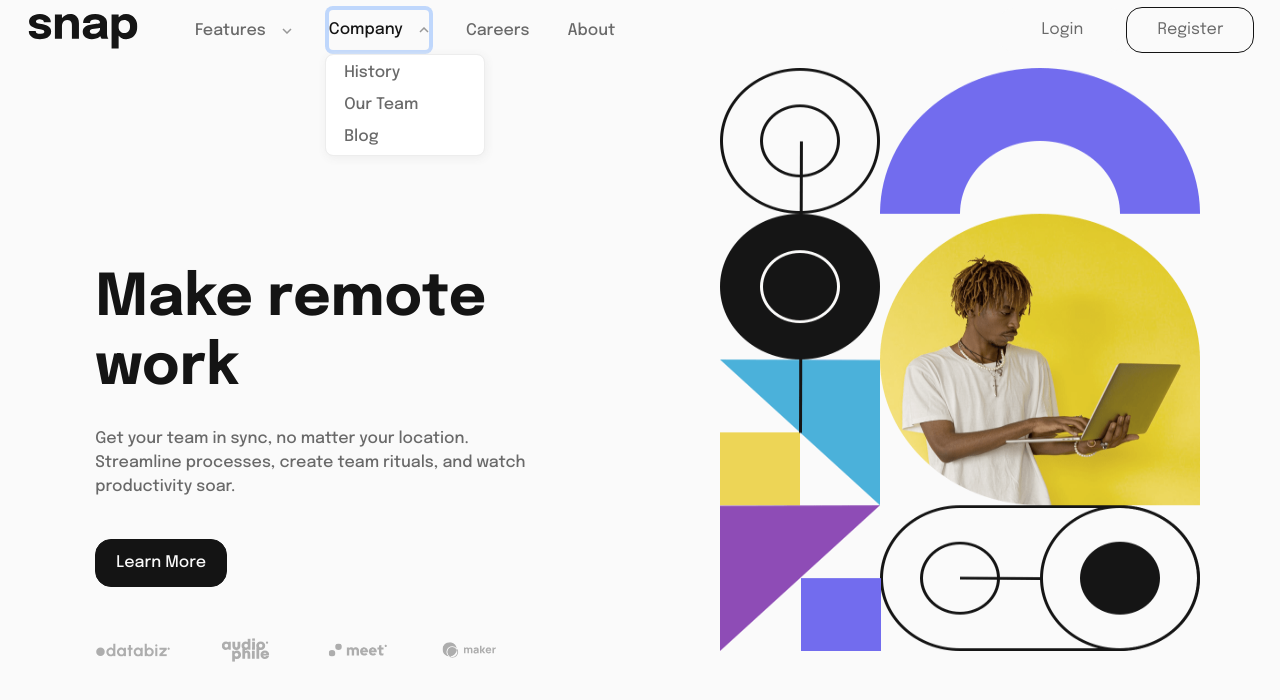
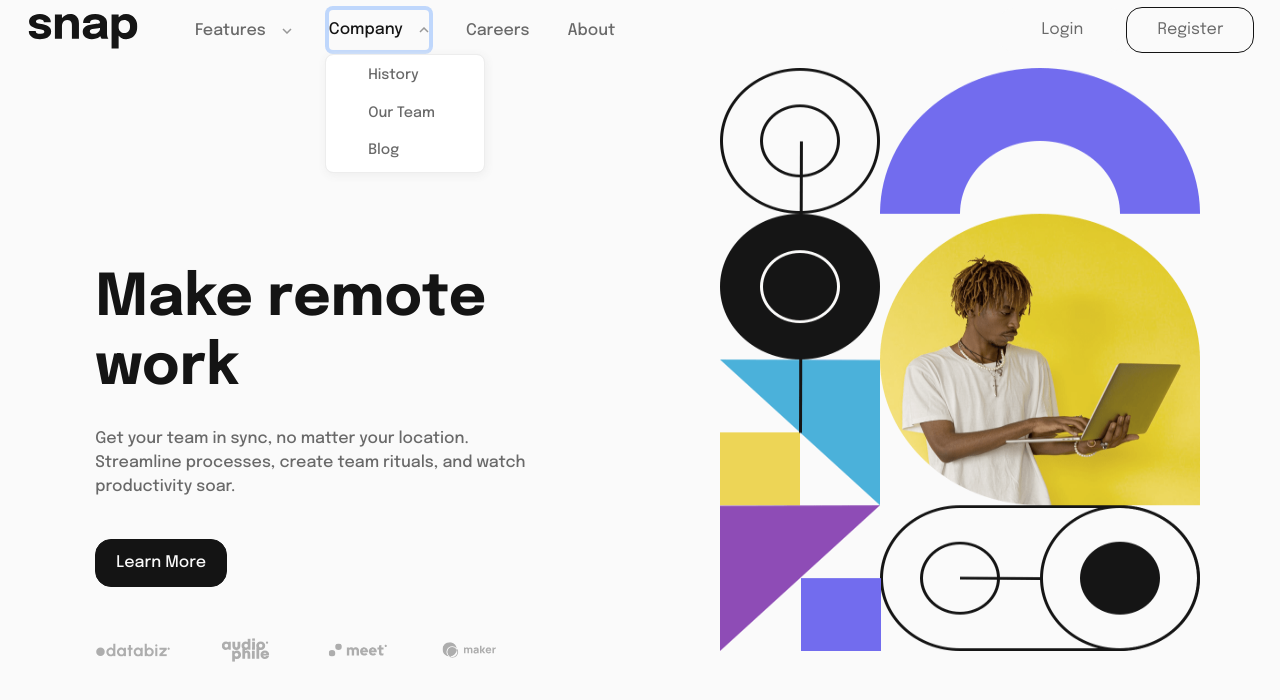
Before and after one commit to Luendel/intro-section-with-dropdown-navigation, a React (Create React App) app: page / in a window 1280 px wide. Both pictures are taken after a click on the button "Company". Shown: the top 700 px of the page. Built offline with nearby package versions, Linux system fonts and the light colour scheme.

Commit message:
modified:   src/components/navbar/navbar.css modified:   src/components/navbar/navbar.js

```diff
--- a/src/components/navbar/navbar.css
+++ b/src/components/navbar/navbar.css
@@ -143,13 +143,21 @@
 
     ul.dropdown-menu.dropdown-menu-end.show {
         left: -42%;
+        font-family:"Epilogue", sans-serif;
     }
 
     .link-gray.collapse-link {
         margin-left: 0rem;
+        font-size: 0.9rem;
+        padding-top: 0.5rem;
+        padding-bottom:0.5rem
     }
 
     .link-gray.link-gray.collapse-link img {
         margin-left: 0.6rem;
     }
+
+    .second-menu {
+        padding-left: 2.5rem;
+    }
 }
--- a/src/components/navbar/navbar.js
+++ b/src/components/navbar/navbar.js
@@ -127,13 +127,13 @@ function Navbar() {
                         </button>
                             <ul className="dropdown-menu" aria-labelledby="companyDropdown" data-bs-popper="true">
                                 <li>
-                                    <a className="dropdown-item link-gray collapse-link" onClick={() => handle_img_src("company")} href="#">History</a>
+                                    <a className="dropdown-item link-gray collapse-link second-menu" onClick={() => handle_img_src("company")} href="#">History</a>
                                 </li>
                                 <li>
-                                    <a className="dropdown-item link-gray collapse-link" onClick={() => handle_img_src("company")} href="#">Our Team</a>
+                                    <a className="dropdown-item link-gray collapse-link second-menu" onClick={() => handle_img_src("company")} href="#">Our Team</a>
                                 </li>
                                 <li>
-                                    <a className="dropdown-item link-gray collapse-link" onClick={() => handle_img_src("company")} href="#">Blog</a>
+                                    <a className="dropdown-item link-gray collapse-link second-menu" onClick={() => handle_img_src("company")} href="#">Blog</a>
                                 </li>
                             </ul>
                     </li>
```
